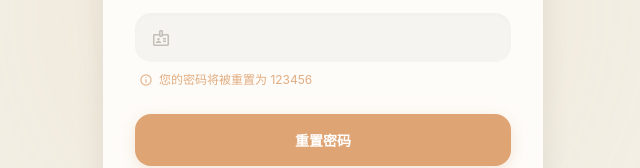
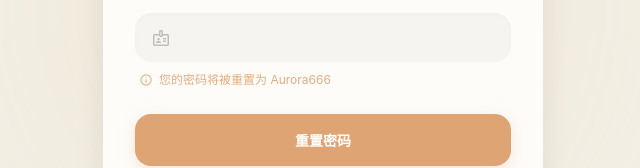
Before and after one commit to TwentyfiveBTea/AuroraTimer_Client, a Vue app: page /forgot-password in a window 1280 px wide. Shown: the part 411-579 px from the top of the page, without its empty margins (317-957 px from the left). Built offline with nearby package versions, Linux system fonts and the light colour scheme; no server answers.

Commit message:
feat: 实现忘记密码页面功能

```diff
--- a/src/views/auth/ForgotPasswordView.vue
+++ b/src/views/auth/ForgotPasswordView.vue
@@ -44,7 +44,7 @@
               </div>
               <p class="form-hint">
                 <span class="material-symbols-outlined">info</span>
-                您的密码将被重置为 123456
+                您的密码将被重置为 Aurora666
               </p>
             </div>
 
```
